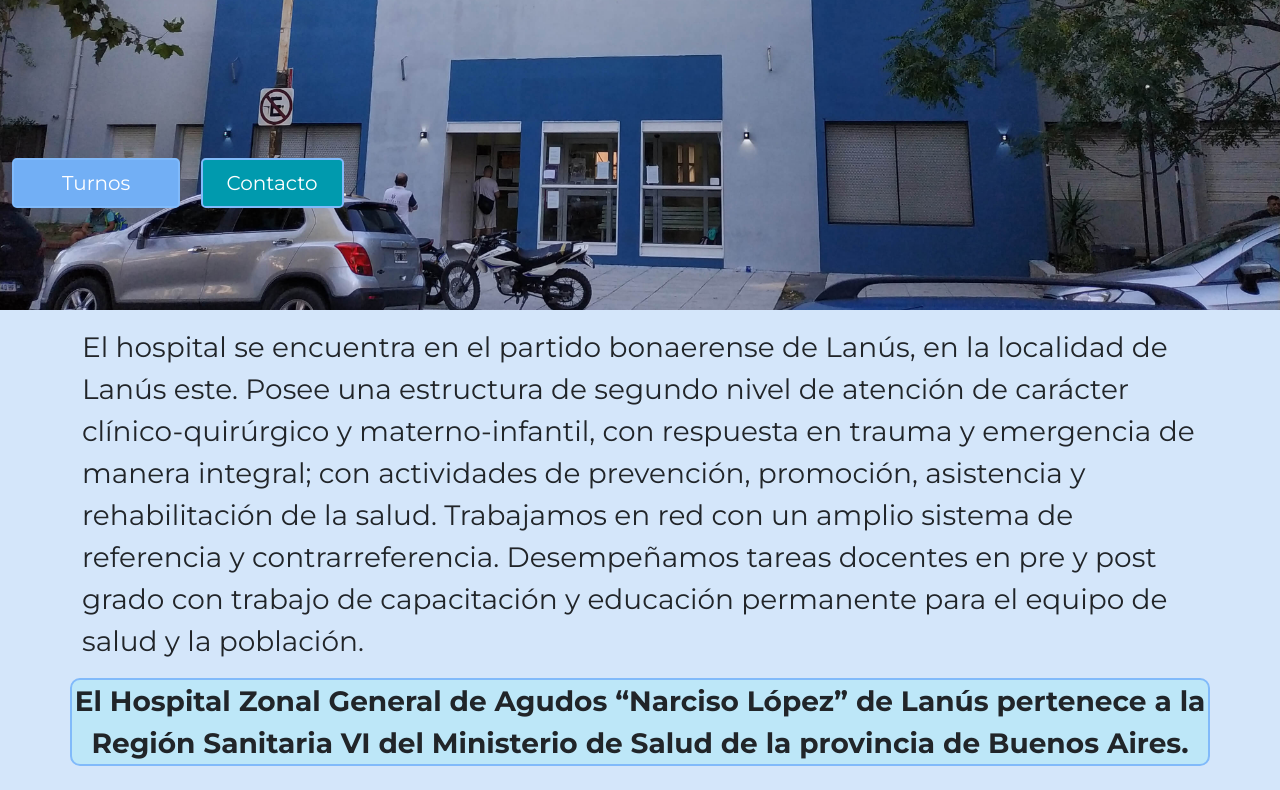
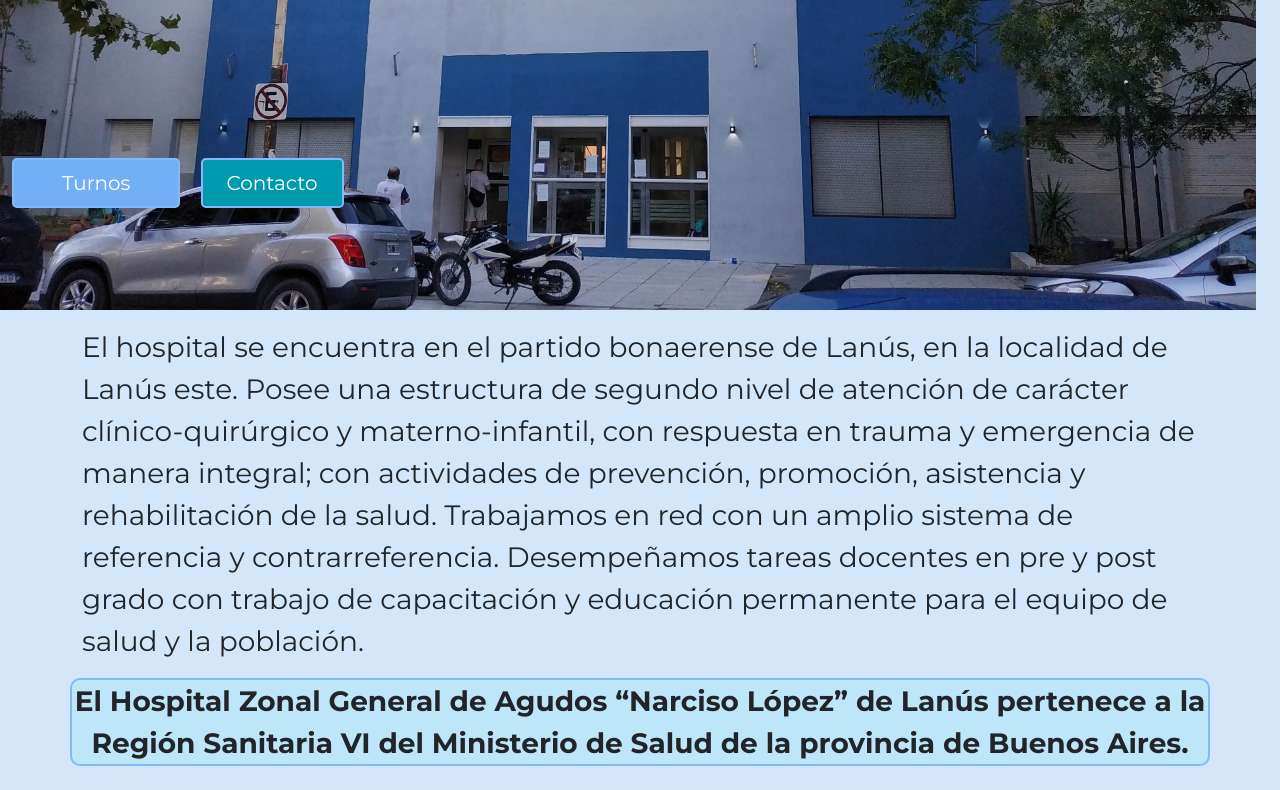
Before and after one commit to ADMazunik/ProyectoHospital, a website: page index.html in a window 1280 px wide. Shown: the part 292-1082 px from the top of the page. Drawn offline with nearby package versions, Linux system fonts and the light colour scheme.

Commit message:
eliminado overflow-x en clase fachada

```diff
--- a/scss/_index.scss
+++ b/scss/_index.scss
@@ -1,5 +1,5 @@
   .fachada {
-    overflow-x: hidden;
+    width: 100%;
     height: 60vh;
     background-image: url("../images/hospi-frente.jpg");
     background-size: cover;
```
Also changed, not shown: css/style.css.
